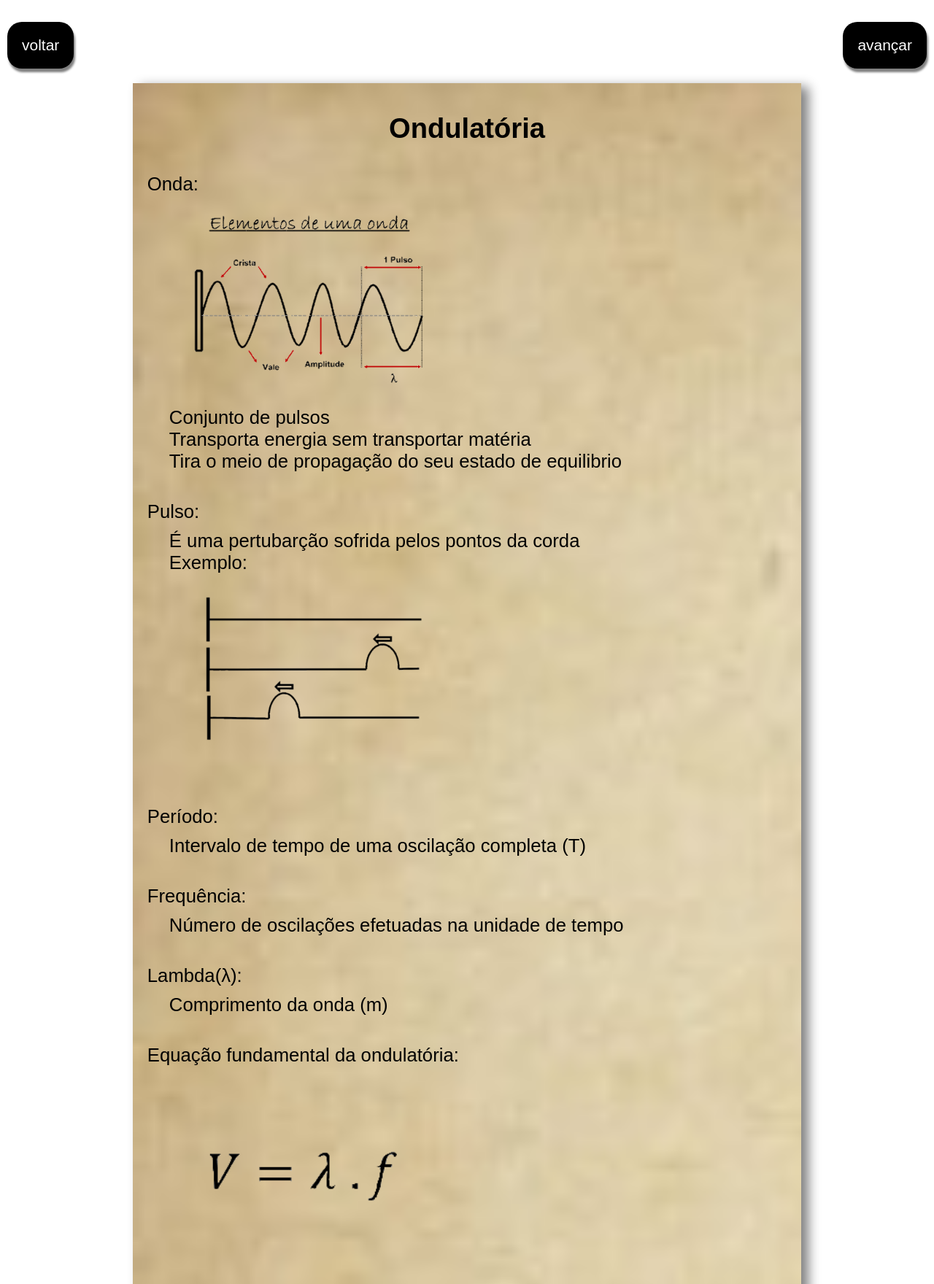
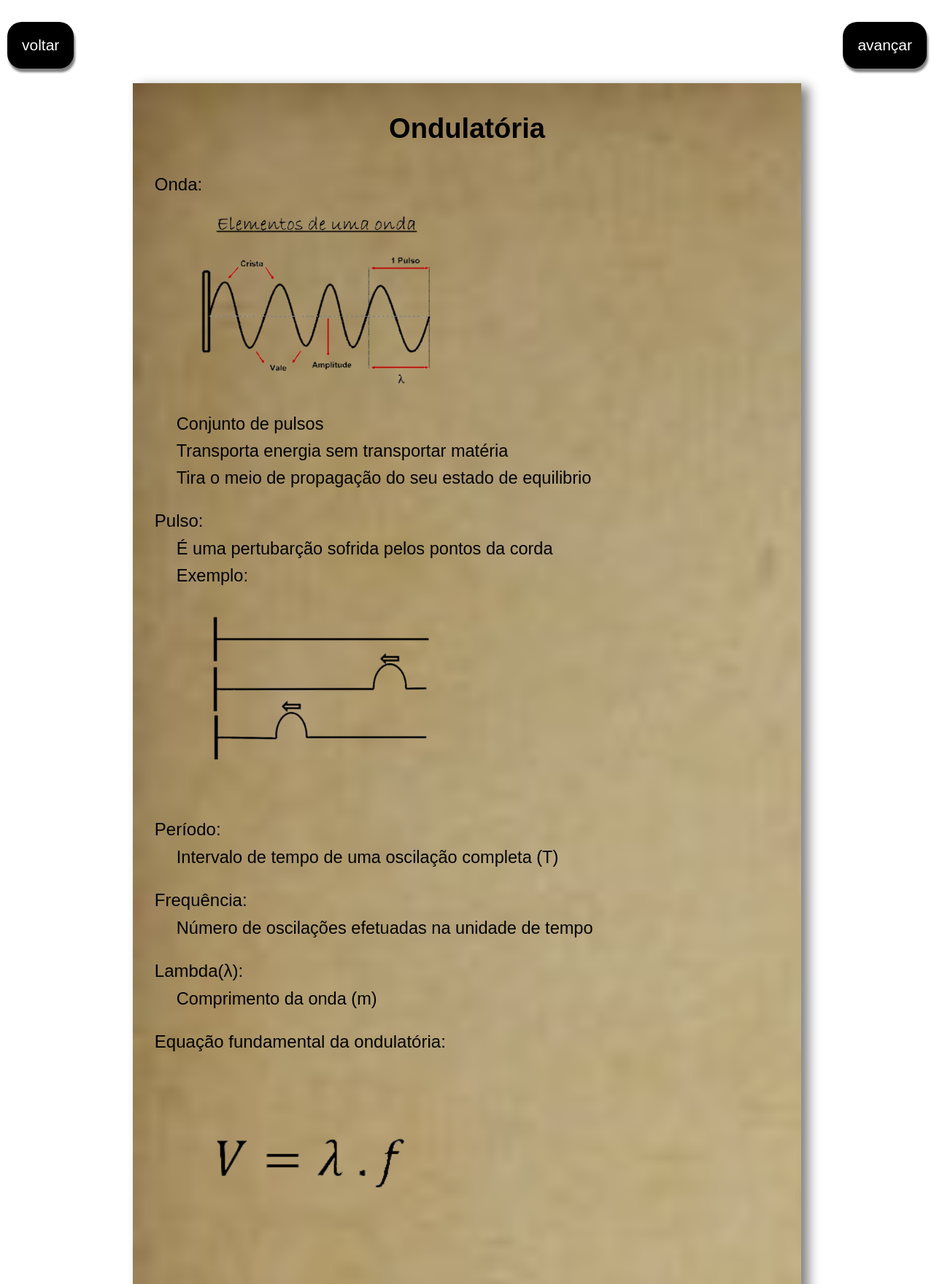
Before and after one commit to Rivaldo05/BenkyouV1.01, a PHP site: page /fisica/ondulatoria.html in a window 1280 px wide. Shown: the part 200-1960 px from the top of the page at 73% size. Run offline with PHP 8.4, Linux system fonts and the light colour scheme.

Commit message:
Add files via upload

```diff
--- a/fisica/ondulatoria.html
+++ b/fisica/ondulatoria.html
@@ -26,74 +26,90 @@
 			<section class="intro">
 				<h1>Ondulatória</h1>
 
-				<dl class="resumo_lista">
-					<dt>Onda:</dt>
-					<dd><div class="img-lista"><img src="img fis/onda ex img.png" alt="Exemplo de uma onda"></div></dd>
-					<dd>Conjunto de pulsos</dd>
-					<dd>Transporta energia sem transportar matéria</dd>
-					<dd>Tira o meio de propagação do seu estado de equilibrio</dd>
-					<dt>Pulso:</dt>
-					<dd>É uma pertubarção sofrida pelos pontos da corda</dd>
-					<dd>Exemplo:</dd>
-					<dd><div class="img-lista"><img src="img fis/pulso.png" alt="Exemplo de um pulso"></div></dd>
-					<dt>Período:</dt>
-					<dd>Intervalo de tempo de uma oscilação completa (T)</dd>
-					<dt>Frequência:</dt>
-					<dd>Número de oscilações efetuadas na unidade de tempo </dd>
-					<dt>Lambda(λ):</dt>
-					<dd>Comprimento da onda (m)</dd>
-					<dt>Equação fundamental da ondulatória:</dt>
-					<dd><div class="img-lista"><img src="img fis/form geral.png" alt="Equação fundamental da ondulatoria"></div></dd>
-					<dt>Para calcular o Tempo:</dt>
-					<dd><div class="img-lista"><img src="img fis/tempo form.png" alt="formula para calcular o tempo de uma onda"></div></dd>
-					<dt>Para calcular a Frequencia:</dt>
-					<dd><div class="img-lista"><img src="img fis/frequencia form.png" alt="Formula para calcular a frequencia de uma onda"></div></dd>
-					<dt>Para calcular o comprimento:</dt>
-					<dd><div class="img-lista"><img src="img fis/lambda form.png" alt="Formula para calcular o comprimento de uma onda"></div></dd>
+				<p class="resumo_lista">Onda:</p>
+				<div class="img-lista resumo_listap"><img src="img fis/onda ex img.png" alt="Exemplo de uma onda"></div>
+				<p class="resumo_listap">Conjunto de pulsos</p>
+				<p class="resumo_listap">Transporta energia sem transportar matéria</p>
+				<p class="resumo_listap">Tira o meio de propagação do seu estado de equilibrio</p>
+
+				<p class="resumo_lista">Pulso:</p>
+				<p class="resumo_listap">É uma pertubarção sofrida pelos pontos da corda</p>
+				<p class="resumo_listap">Exemplo:</p>
+				<div class="img-lista resumo_listap"><img src="img fis/pulso.png" alt="Exemplo de um pulso"></div>
+
+				<p class="resumo_lista">Período:</p>
+				<p class="resumo_listap">Intervalo de tempo de uma oscilação completa (T)</p>
+
+				<p class="resumo_lista">Frequência:</p>
+				<p class="resumo_listap">Número de oscilações efetuadas na unidade de tempo </p>
+
+				<p class="resumo_lista">Lambda(λ):</p>
+				<p class="resumo_listap">Comprimento da onda (m)</p>
+
+				<p class="resumo_lista">Equação fundamental da ondulatória:</p>
+				<div class="img-lista resumo_listap">
+					<img src="img fis/form geral.png" alt="Equação fundamental da ondulatoria">
+				</div>
+
+				<p class="resumo_lista">Para calcular o Tempo:</p>
+				<div class="img-lista resumo_listap">
+					<img src="img fis/tempo form.png" alt="formula para calcular o tempo de uma onda">
+				</div>
+
+				<p class="resumo_lista">Para calcular a Frequencia:</p>
+				<div class="img-lista resumo_listap">
+					<img src="img fis/frequencia form.png" alt="Formula para calcular a frequencia de uma onda">
+				</div>
+
+				<p class="resumo_lista">Para calcular o comprimento:</p>
+				<div class="img-lista resumo_listap">
+					<img src="img fis/lambda form.png" alt="Formula para calcular o comprimento de uma onda">
+				</div>
 
 
-
-				</dl>
 			</section>
 
 			<section class="classific" name="classificação">
 				<h1>Classificação</h1>
 
-				<dl class="resumo_lista">
-					<dt>Mecânica:</dt>
-					<dd>Necessita de meios materiais para se propagar</dd>
-					<dd class="exemplo">Exemplo: Ondas sonoras, ondas na água...</dd>
-					<dt>Eletromagnética:</dt>
-					<dd>Não dependem do meio para se propagar</dd>
-					<dd class="exemplo">Exemplo: Infravermelho, luz sol, ondas de rádio...</dd>
-				</dl>
+					<p class="resumo_lista">Mecânica:</p>
+					<p class="resumo_listap">Necessita de meios materiais para se propagar</p>
+					<p class="resumo_listap">Exemplo: Ondas sonoras, ondas na água...</p>
+
+					<p class="resumo_lista">Eletromagnética:</p>
+					<p class="resumo_listap">Não dependem do meio para se propagar</p>
+					<p class="resumo_listap">Exemplo: Infravermelho, luz sol, ondas de rádio...</p>
 
 				<h1>Tipos de ondas quanto a direção de propagação</h1>
 
-				<dl class="resumo_lista">
-					<dt>Unidimensional:</dt>
-					<dd>Propagam-se em apenas uma direção.</dd>
-					<dd class="exemplo">Exemplo: onda de uma corda.</dd>
-					<dt>Bidimensional:</dt>
-					<dd> Propagam-se em até duas direções.</dd>
-					<dd class="exemplo">Exemplo: onda provocada pela queda de algum material na água.</dd>
-					<dt>Tridimensional:</dt>
-					<dd>Propagam-se em todas as direções.</dd>
-					<dd class="exemplo">Ex: ondas sonoras.</dd>
+					<p class="resumo_lista">Unidimensional:</p>
+					<p class="resumo_listap">Propagam-se em apenas uma direção.</p>
+					<p  class="resumo_listap">Exemplo: onda de uma corda.</p>
+
+					<p class="resumo_lista">Bidimensional:</p>
+					<p class="resumo_listap"> Propagam-se em até duas direções.</p>
+					<p class="resumo_listap">Exemplo: onda provocada pela queda de algum material na água.</p>
+
+					<p class="resumo_lista">Tridimensional:</p>
+					<p class="resumo_listap">Propagam-se em todas as direções.</p>
+					<p cclass="resumo_listap">Ex: ondas sonoras.</p>
 				</dl>
 
 				<h1>Quanto a vibração</h1>
 
-				<dl class="resumo_lista">
-					<dt>Ondas transversais:</dt>
-					<dd>Se propagam em direções perpendiculares às do seu estímulo.</dd>
-					<dd><div class="img-lista"><img src="img fis/transversal img.png" alt="Exemplo de uma onda transversal"></div></dd>
-					<dd>Exemplo: Ondas do mar, ondas em cordas.</dd>
-					<dt>Ondas longitudinais:</dt>
-					<dd>Ondas que se propagam na mesma direção que seu estímulo. </dd>
-					<dd>Exemplo: Ondas sonoras.</dd>
-					<dd><div class="img-lista"><img src="img fis/longitudinal img.png" alt="Exemplo de uma onda longitudinal"></div></dd>
-				</dl>
+					<p class="resumo_lista">Ondas transversais:</p>
+					<p class="resumo_listap">Se propagam em direções perpendiculares às do seu estímulo.</p>
+					<div class="img-lista resumo_listap">
+						<img src="img fis/transversal img.png" alt="Exemplo de uma onda transversal">
+					</div>
+					<p class="resumo_listap">Exemplo: Ondas do mar, ondas em cordas.</p>
+
+					<p class="resumo_lista">Ondas longitudinais:</>
+					<p class="resumo_listap">Ondas que se propagam na mesma direção que seu estímulo. </p>
+					<p class="resumo_listap">Exemplo: Ondas sonoras.</p>
+					<div class="img-lista resumo_listap">
+						<img src="img fis/longitudinal img.png" alt="Exemplo de uma onda longitudinal">
+					</div>
 
 			</section>
 
--- a/index.html
+++ b/index.html
@@ -1,12 +1,17 @@
 <!DOCTYPE html>
 <html lang="pt-br">
+
 <head>
 	<title>Benkyou 1.0</title>
 	<link rel="stylesheet" type="text/css" href="estilo_index.css">
 	<link rel="stylesheet" type="text/css" href="header-footer.css">
 	<meta name="viewport" content="width=device-width, initial-scale=1.0">
 	<meta charset="utf-8">
+  	<meta name="description" content="****">
+  	<meta name="keywords" content="Química, Física, Biologia, Matemática">
+  	<meta name="author" content="Rivaldo dos Santos Lima">
 </head>
+
 <body>
 	<header class="header">
 		<div class="img_header">
--- a/materia-estilo.css
+++ b/materia-estilo.css
@@ -13,8 +13,9 @@
 .conteiner_conteudo section{
 	margin: 20px;
 }
+
 .conteiner_conteudo{
-	background-image: url('imagens/folha fundo img.jpg');
+	background-image: url('imagens/folha fundo img20.jpg');
 	background-size: cover;
 	background-repeat: no-repeat;
 	background-color: linear-gradient(-180deg, #b99c73, #e2d2ae);
@@ -35,22 +36,28 @@ span{
 }
 
 
-.resumo_lista dt{
+.resumo_lista{
 	margin-bottom: 10px;
-	margin-top: 40px;
+	margin-top: 30px;
 }
-.resumo_lista dd{
-    margin-inline-start: 30px; /*informa a margin inicial do dd*/
+.resumo_lista{
+    margin-inline-start: 10px; /*informa a margin inicial do dd*/
 	line-height: 30px;
 }
 
-.resumo_lista ul li{
+.resumo_listap {
 	font-weight: normal;
-	margin-inline-start: -40px;
-	font-size: 0.8em;
+	margin-inline-start: 40px;
+	font-size: 1.05em;
 	margin-top: 10px;
 
 }
+
+ .resumo_listap li {
+	margin-inline-start: -40px;
+	margin-top: 10px;
+	font-size: 1em;
+ }
 
 .img-lista img{
 	width: 100%;
@@ -66,6 +73,10 @@ h1{
 	margin-top: 40px;
 	margin-bottom: 40px;
 	text-align: center;
+}
+
+sup {
+	font-size: 0.5em;
 }
 
 /********************************************/
@@ -103,17 +114,16 @@ table, th, td{
 		min-width: 200px;px;
 	}
 
-	.resumo_lista ul li{
-		font-size: 0.9em;
+	.resumo_listap li{
+		font-size: 1em;
 		font-weight: normal;
 		margin-inline-start:-40px;
 	}
-	.resumo_lista dd{
+	.resumo_listap {
 		font-size: 0.9em;
 		margin-inline-start: 15px;
 	}
-	.resumo_lista dt,
-	.paragrafo{
+	.resumo_lista{
 		margin-inline-start: -15px;
 		font-size: 1.032em;
 	}
```
Also changed, not shown: fisica/Leis de Newton.html (+16 -19 lines), fisica/MRU.html (+21 -24 lines), fisica/MRUV.html (+29 -32 lines), fisica/calorimetria.html (+50 -49 lines), quimica/compostos_organicos.html (+43 -40 lines), imagens/android-chrome-192x192.png (added), imagens/android-chrome-512x512.png (added), imagens/apple-touch-icon.png (added), imagens/favicon-16x16.png (added), imagens/favicon-32x32.png (added), imagens/favicon.ico (added), imagens/folha  img.jpg (added), imagens/folha  img2.jpg (added), imagens/folha  img3.jpg (added), 1 more files.
